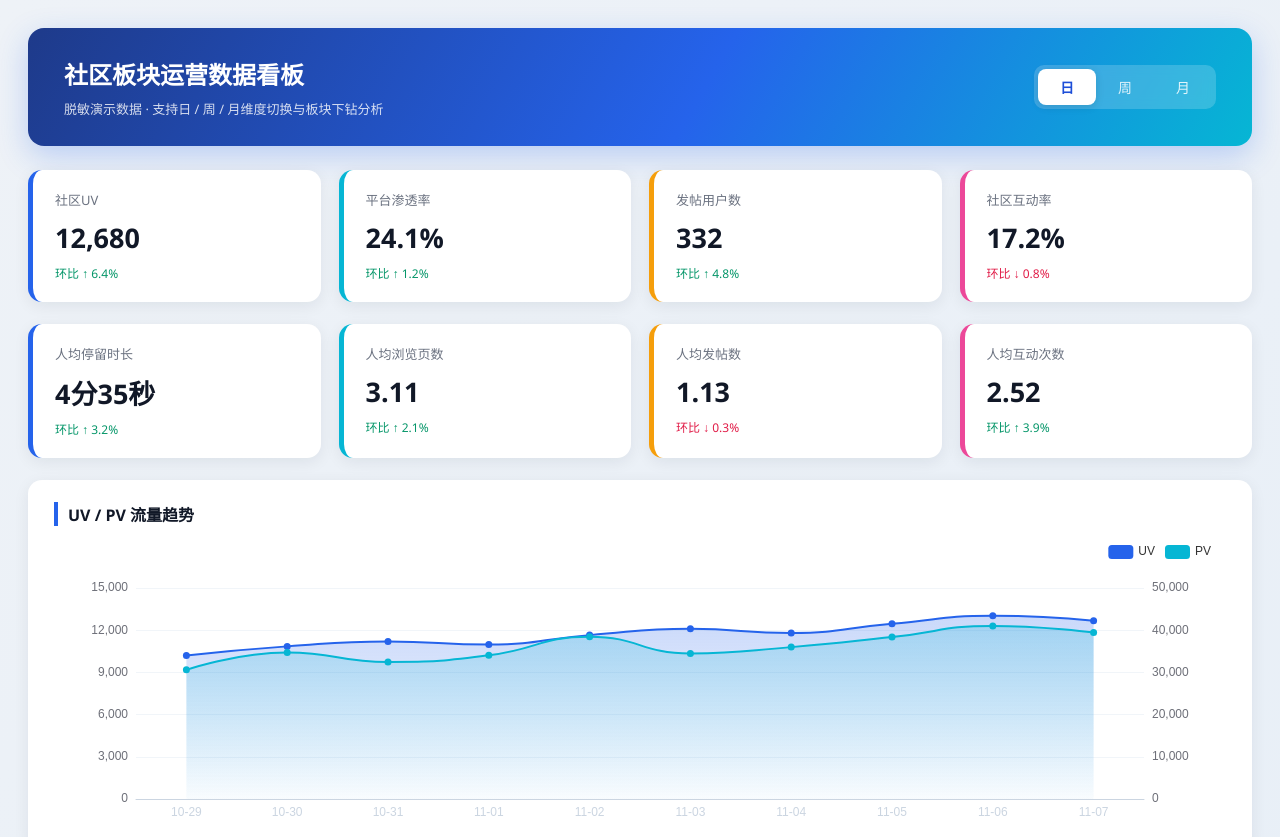
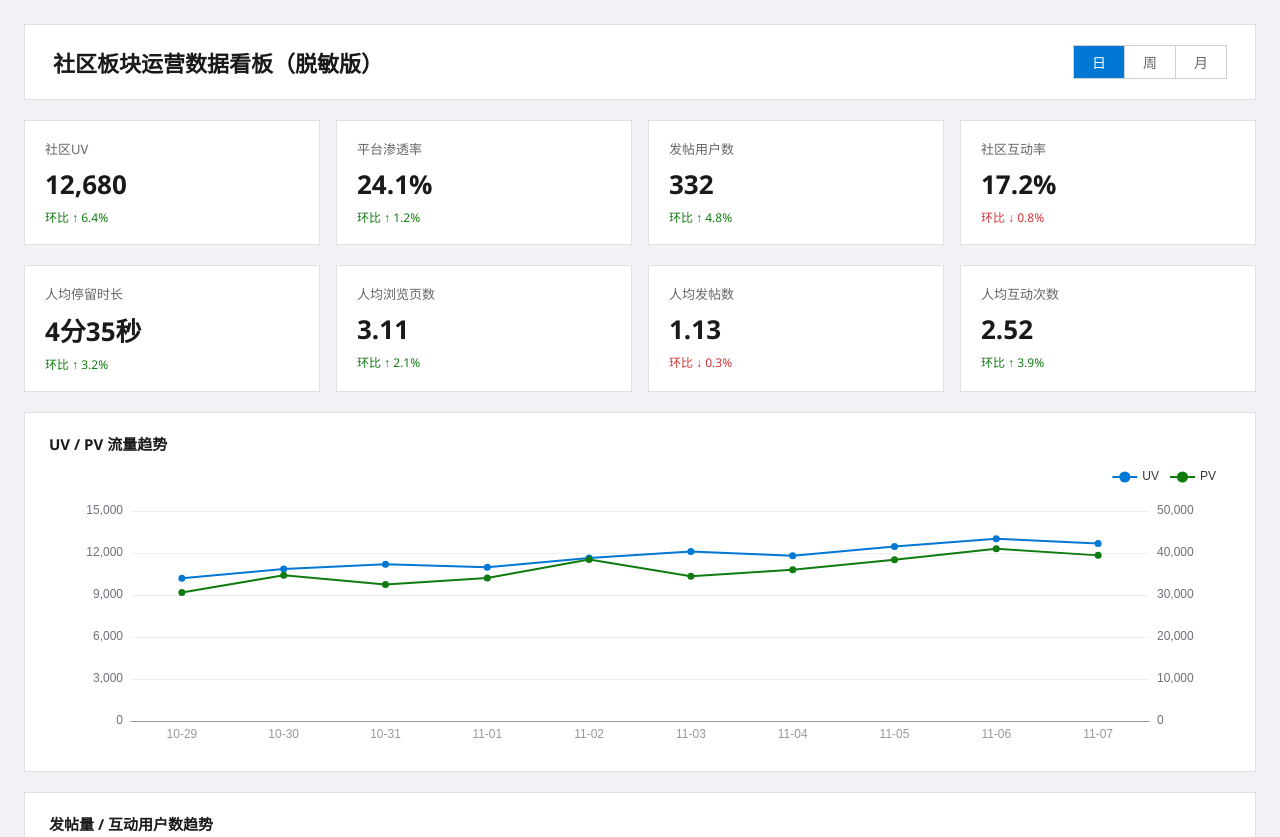
Before and after one commit to hannei/community-dashboard-demo, a plain HTML site: page index.html in a window 1280 px wide. Shown: the top 837 px of the page. Drawn offline with nearby package versions, Linux system fonts and the light colour scheme.

Commit message:
use non-styled dashboard version

```diff
--- a/index.html
+++ b/index.html
@@ -3,153 +3,116 @@
 <head>
     <meta charset="UTF-8">
     <meta name="viewport" content="width=device-width, initial-scale=1">
-    <title>社区运营数据看板（美观版） | 脱敏Demo</title>
+    <title>社区运营数据看板 | 脱敏Demo</title>
     <script src="https://fastly.jsdelivr.net/npm/echarts@5.4.3/dist/echarts.min.js"></script>
     <style>
         * { margin: 0; padding: 0; box-sizing: border-box; font-family: "Segoe UI", "Microsoft Yahei", sans-serif; }
-        body {
-            background: linear-gradient(135deg, #eef2f7 0%, #e4edf7 100%);
-            padding: 28px;
-            color: #1f2937;
-        }
+        body { background: #f0f2f5; padding: 24px; color: #252525; }
 
-        /* 顶部横幅 */
-        .banner {
-            background: linear-gradient(120deg, #1e3a8a 0%, #2563eb 55%, #06b6d4 100%);
-            border-radius: 16px;
-            padding: 28px 36px;
-            margin-bottom: 24px;
+        /* 头部 */
+        .header {
+            background: #fff;
+            padding: 20px 28px;
+            border: 1px solid #e0e0e0;
+            margin-bottom: 20px;
             display: flex;
             justify-content: space-between;
             align-items: center;
-            box-shadow: 0 10px 30px rgba(37, 99, 235, 0.25);
         }
-        .banner h1 { color: #fff; font-size: 24px; font-weight: 600; margin-bottom: 8px; }
-        .banner p { color: rgba(255,255,255,0.82); font-size: 13px; }
-        .time-switch {
-            display: flex;
-            background: rgba(255,255,255,0.18);
-            border-radius: 10px;
-            padding: 4px;
-            backdrop-filter: blur(6px);
-        }
+        .header h1 { font-size: 22px; font-weight: 600; color: #1a1a1a; }
+        .time-switch { display: flex; border: 1px solid #d0d0d0; }
         .time-btn {
-            padding: 8px 22px;
-            background: transparent;
+            padding: 6px 18px;
+            background: #fff;
             border: none;
-            border-radius: 8px;
+            border-right: 1px solid #d0d0d0;
             cursor: pointer;
             font-size: 14px;
-            color: rgba(255,255,255,0.85);
-            transition: all 0.25s;
+            color: #666;
         }
-        .time-btn.active {
-            background: #fff;
-            color: #1d4ed8;
-            font-weight: 600;
-            box-shadow: 0 2px 8px rgba(0,0,0,0.12);
-        }
+        .time-btn:last-child { border-right: none; }
+        .time-btn.active { background: #0078d4; color: #fff; }
 
-        /* KPI 卡片 */
+        /* 指标卡 */
         .kpi-cards {
             display: grid;
             grid-template-columns: repeat(4, 1fr);
-            gap: 18px;
-            margin-bottom: 22px;
+            gap: 16px;
+            margin-bottom: 20px;
         }
         .kpi-card {
             background: #fff;
-            border-radius: 14px;
-            padding: 20px 22px;
-            box-shadow: 0 4px 16px rgba(15, 23, 42, 0.07);
-            border-left: 5px solid #2563eb;
-            transition: transform 0.25s, box-shadow 0.25s;
+            padding: 18px 20px;
+            border: 1px solid #e0e0e0;
         }
-        .kpi-card:nth-child(4n+2) { border-left-color: #06b6d4; }
-        .kpi-card:nth-child(4n+3) { border-left-color: #f59e0b; }
-        .kpi-card:nth-child(4n+4) { border-left-color: #ec4899; }
-        .kpi-card:hover { transform: translateY(-4px); box-shadow: 0 10px 24px rgba(15, 23, 42, 0.12); }
-        .kpi-label { font-size: 13px; color: #6b7280; margin-bottom: 10px; }
-        .kpi-value { font-size: 27px; font-weight: 700; color: #111827; margin-bottom: 8px; }
-        .kpi-change { font-size: 12px; font-weight: 500; }
-        .up { color: #059669; }
-        .down { color: #e11d48; }
+        .kpi-label { font-size: 13px; color: #666; margin-bottom: 8px; }
+        .kpi-value { font-size: 26px; font-weight: 600; color: #1a1a1a; margin-bottom: 6px; }
+        .kpi-change { font-size: 12px; }
+        .up { color: #107c10; }
+        .down { color: #d13438; }
 
-        /* 图表卡片 */
+        /* 图表卡片：单列 */
         .chart-box {
             background: #fff;
-            border-radius: 14px;
-            padding: 22px 26px;
-            margin-bottom: 22px;
-            height: 370px;
-            box-shadow: 0 4px 16px rgba(15, 23, 42, 0.07);
+            padding: 20px 24px;
+            border: 1px solid #e0e0e0;
+            margin-bottom: 20px;
+            height: 360px;
         }
-        .chart-title {
-            font-size: 16px;
-            font-weight: 600;
-            margin-bottom: 14px;
-            color: #111827;
-            padding-left: 10px;
-            border-left: 4px solid #2563eb;
-        }
-        .chart { width: 100%; height: calc(100% - 32px); }
+        .chart-title { font-size: 15px; font-weight: 600; margin-bottom: 12px; color: #1a1a1a; }
+        .chart { width: 100%; height: calc(100% - 28px); }
 
-        /* 表格卡片 */
+        /* 表格卡片：单列 */
         .table-box {
             background: #fff;
-            border-radius: 14px;
-            padding: 22px 26px;
-            margin-bottom: 22px;
-            box-shadow: 0 4px 16px rgba(15, 23, 42, 0.07);
+            padding: 20px 24px;
+            border: 1px solid #e0e0e0;
+            margin-bottom: 20px;
         }
         .table-title {
-            font-size: 16px;
+            font-size: 15px;
             font-weight: 600;
-            margin-bottom: 14px;
-            color: #111827;
+            margin-bottom: 12px;
+            color: #1a1a1a;
             display: flex;
             justify-content: space-between;
             align-items: center;
-            padding-left: 10px;
-            border-left: 4px solid #2563eb;
         }
-        .table-tip { display: flex; align-items: center; gap: 8px; border-left: none; padding: 0; }
-        .filter-label { font-size: 12px; color: #6b7280; }
+        .table-tip { font-size: 12px; color: #888; font-weight: normal; display: flex; align-items: center; gap: 6px; }
+        .filter-label { font-size: 12px; color: #888; }
         .filter-select {
-            padding: 7px 12px;
-            border: 1px solid #d1d5db;
-            border-radius: 8px;
+            padding: 5px 10px;
+            border: 1px solid #d0d0d0;
             font-size: 13px;
-            background: #f9fafb;
+            background: #fff;
             cursor: pointer;
             outline: none;
-            min-width: 115px;
-            transition: border-color 0.2s;
+            min-width: 110px;
         }
-        .filter-select:focus { border-color: #2563eb; background: #fff; }
-        .table-scroll { overflow-x: auto; max-height: 450px; overflow-y: auto; border-radius: 10px; }
-        table { width: 100%; border-collapse: collapse; font-size: 13px; }
-        th, td { padding: 11px 12px; text-align: center; white-space: nowrap; }
+        .filter-select:focus { border-color: #0078d4; }
+        .table-scroll { overflow-x: auto; max-height: 440px; overflow-y: auto; }
+        table { width: 100%; border-collapse: collapse; font-size: 13px; table-layout: auto; }
+        th, td {
+            padding: 10px 12px;
+            text-align: center;
+            white-space: nowrap;
+        }
         th {
-            background: linear-gradient(180deg, #f8fafc 0%, #eef2ff 100%);
+            background: #f5f5f5;
             font-weight: 600;
-            color: #374151;
-            border-bottom: 2px solid #e0e7ff;
+            color: #333;
+            border-bottom: 1px solid #d0d0d0;
             position: sticky;
             top: 0;
         }
-        td { border-bottom: 1px solid #f1f5f9; cursor: pointer; }
-        tbody tr { transition: background 0.2s; }
-        tbody tr:hover { background: #eff6ff; }
-        tbody tr.active { background: #dbeafe; }
+        td { border-bottom: 1px solid #eee; cursor: pointer; }
+        tbody tr:hover { background: #f5faff; }
+        tbody tr.active { background: #e8f4ff; }
     </style>
 </head>
 <body>
-    <div class="banner">
-        <div>
-            <h1>社区板块运营数据看板</h1>
-            <p>脱敏演示数据 · 支持日 / 周 / 月维度切换与板块下钻分析</p>
-        </div>
+    <div class="header">
+        <h1>社区板块运营数据看板（脱敏版）</h1>
         <div class="time-switch">
             <button class="time-btn active" data-type="day">日</button>
             <button class="time-btn" data-type="week">周</button>
@@ -209,7 +172,7 @@
         <div class="chart" id="chart-uvpv"></div>
     </div>
     <div class="chart-box">
-        <div class="chart-title">内容生产与互动参与趋势</div>
+        <div class="chart-title">发帖量 / 互动用户数趋势</div>
         <div class="chart" id="chart-post"></div>
     </div>
     <div class="chart-box">
@@ -217,7 +180,7 @@
         <div class="chart" id="chart-pie"></div>
     </div>
     <div class="chart-box">
-        <div class="chart-title">用户粘性与使用深度趋势</div>
+        <div class="chart-title">用户使用深度趋势（人均浏览页数 / 人均停留时长）</div>
         <div class="chart" id="chart-depth"></div>
     </div>
 
@@ -281,7 +244,7 @@
     </div>
 
     <script>
-        // ==================== 模拟脱敏数据（与PowerBI版一致） ====================
+        // ==================== 模拟脱敏数据（10天，UV与PV走势分化） ====================
         const dateList = ['10-29','10-30','10-31','11-01','11-02','11-03','11-04','11-05','11-06','11-07'];
         const uvData = [10200, 10850, 11200, 10980, 11650, 12100, 11800, 12458, 13021, 12680];
         const pvData = [30600, 34720, 32480, 34038, 38445, 34485, 35990, 38371, 41016, 39435];
@@ -290,6 +253,7 @@
         const avgPagesData = [3.00, 3.20, 2.90, 3.10, 3.30, 2.85, 3.05, 3.08, 3.15, 3.11];
         const avgTimeData = [255, 268, 260, 264, 275, 258, 266, 272, 280, 275];
 
+        // 板块汇总：补全UV、分项互动、爆款数
         const categoryData = [
             { name: '经验分享', uv: 4860, posts: 86, users: 78, likes: 986, comments: 320, shares: 214, rate: '18.6%', hot: 6 },
             { name: '问题求助', uv: 3980, posts: 72, users: 65, likes: 542, comments: 410, shares: 68, rate: '14.2%', hot: 2 },
@@ -298,6 +262,7 @@
             { name: '资源分享', uv: 2840, posts: 46, users: 41, likes: 436, comments: 142, shares: 268, rate: '12.6%', hot: 3 }
         ];
 
+        // 帖子明细：12条，补全主题、帖主类型、互动率、传播系数
         const postDataList = [
             { id: 'P10098', topic: '经验总结', uid: 'U2001', utype: 'KOL', cate: '经验分享', date: '2026-11-07', views: 1380, likes: 132, comments: 35, shares: 17 },
             { id: 'P10099', topic: '日常打卡', uid: 'U2002', utype: '普通用户', cate: '日常打卡', date: '2026-11-07', views: 890, likes: 98, comments: 19, shares: 9 },
@@ -312,7 +277,7 @@
             { id: 'P10108', topic: '经验总结', uid: 'U2011', utype: 'KOL', cate: '经验分享', date: '2026-11-04', views: 1580, likes: 124, comments: 38, shares: 18 },
             { id: 'P10109', topic: '话题讨论', uid: 'U2012', utype: '普通用户', cate: '话题讨论', date: '2026-11-04', views: 1040, likes: 85, comments: 41, shares: 11 }
         ];
-        // ==================== 表格渲染与筛选联动 ====================
+        // ==================== 板块汇总表渲染 ====================
         let currentCate = '经验分享';
 
         function renderCategoryTable() {
@@ -333,11 +298,33 @@
                     <td>${item.hot}</td>
                 </tr>
             `).join('');
+
             tbody.querySelectorAll('tr').forEach(tr => {
                 tr.addEventListener('click', () => setCate(tr.dataset.cate));
             });
         }
 
+        // 初始化两个下拉筛选框
+        function initFilters() {
+            const options = ['全部板块'].concat(categoryData.map(c => c.name));
+            ['filter-cate-1', 'filter-cate-2'].forEach(id => {
+                const sel = document.getElementById(id);
+                sel.innerHTML = options.map(o => `<option value="${o}">${o}</option>`).join('');
+                sel.value = currentCate;
+                sel.addEventListener('change', () => setCate(sel.value));
+            });
+        }
+
+        // 统一筛选状态：两个下拉框、汇总表、明细表联动
+        function setCate(cate) {
+            currentCate = cate;
+            document.getElementById('filter-cate-1').value = cate;
+            document.getElementById('filter-cate-2').value = cate;
+            renderCategoryTable();
+            renderPostTable(cate === '全部板块' ? null : cate);
+        }
+
+        // ==================== 帖子明细表渲染 ====================
         function renderPostTable(cate) {
             const list = cate ? postDataList.filter(p => p.cate === cate) : postDataList;
             const tbody = document.getElementById('post-body');
@@ -347,7 +334,7 @@
                 return `
                     <tr>
                         <td>${item.id}</td>
-                        <td style="white-space:normal;min-width:120px">${item.topic}</td>
+                        <td style="white-space:normal;min-width:140px">${item.topic}</td>
                         <td>${item.uid}</td>
                         <td>${item.utype}</td>
                         <td>${item.cate}</td>
@@ -362,28 +349,11 @@
             }).join('');
         }
 
-        function initFilters() {
-            const options = ['全部板块'].concat(categoryData.map(c => c.name));
-            ['filter-cate-1', 'filter-cate-2'].forEach(id => {
-                const sel = document.getElementById(id);
-                sel.innerHTML = options.map(o => `<option value="${o}">${o}</option>`).join('');
-                sel.value = currentCate;
-                sel.addEventListener('change', () => setCate(sel.value));
-            });
-        }
+        // 通用坐标轴样式（PowerBI风格：直线、无刻度线、淡网格）
+        const axisLineStyle = { lineStyle: { color: '#999' } };
+        const splitLineStyle = { lineStyle: { color: '#eee' } };
 
-        function setCate(cate) {
-            currentCate = cate;
-            document.getElementById('filter-cate-1').value = cate;
-            document.getElementById('filter-cate-2').value = cate;
-            renderCategoryTable();
-            renderPostTable(cate === '全部板块' ? null : cate);
-        }
-
-        const splitLineStyle = { lineStyle: { color: '#f1f5f9' } };
-        const axisLineStyle = { lineStyle: { color: '#cbd5e1' } };
-
-        // ==================== 图表1：UV/PV（平滑曲线+渐变面积） ====================
+        // ==================== 图表1：UV/PV（双轴，走势已分化） ====================
         const uvChart = echarts.init(document.getElementById('chart-uvpv'));
         uvChart.setOption({
             tooltip: {
@@ -397,33 +367,21 @@
                     return s;
                 }
             },
-            legend: { data: ['UV', 'PV'], right: 10, top: 0, icon: 'roundRect' },
-            grid: { left: 82, right: 82, top: 48, bottom: 35 },
-            color: ['#2563eb', '#06b6d4'],
+            legend: { data: ['UV', 'PV'], right: 10, top: 0 },
+            grid: { left: 82, right: 82, top: 45, bottom: 35 },
+            color: ['#0078d4', '#107c10'],
             xAxis: { type: 'category', data: dateList, axisLine: axisLineStyle, axisTick: { show: false } },
             yAxis: [
                 { type: 'value', splitLine: splitLineStyle, axisLine: { show: false }, axisTick: { show: false } },
                 { type: 'value', splitLine: { show: false }, axisLine: { show: false }, axisTick: { show: false } }
             ],
             series: [
-                {
-                    name: 'UV', type: 'line', smooth: true, data: uvData, symbol: 'circle', symbolSize: 7, yAxisIndex: 0,
-                    areaStyle: { color: new echarts.graphic.LinearGradient(0,0,0,1,[
-                        { offset: 0, color: 'rgba(37,99,235,0.35)' },
-                        { offset: 1, color: 'rgba(37,99,235,0.02)' }
-                    ])}
-                },
-                {
-                    name: 'PV', type: 'line', smooth: true, data: pvData, symbol: 'circle', symbolSize: 7, yAxisIndex: 1,
-                    areaStyle: { color: new echarts.graphic.LinearGradient(0,0,0,1,[
-                        { offset: 0, color: 'rgba(6,182,212,0.3)' },
-                        { offset: 1, color: 'rgba(6,182,212,0.02)' }
-                    ])}
-                }
+                { name: 'UV', type: 'line', data: uvData, symbol: 'circle', symbolSize: 7, yAxisIndex: 0 },
+                { name: 'PV', type: 'line', data: pvData, symbol: 'circle', symbolSize: 7, yAxisIndex: 1 }
             ]
         });
 
-        // ==================== 图表2：发帖量(渐变柱)/互动用户(平滑线) ====================
+        // ==================== 图表2：发帖量(柱)/互动用户数(线) ====================
         const postChart = echarts.init(document.getElementById('chart-post'));
         postChart.setOption({
             tooltip: {
@@ -437,40 +395,32 @@
                     return s;
                 }
             },
-            legend: { data: ['发帖量', '互动用户数'], right: 10, top: 0, icon: 'roundRect' },
-            grid: { left: 82, right: 82, top: 48, bottom: 35 },
-            color: ['#2563eb', '#eab308'],
+            legend: { data: ['发帖量', '互动用户数'], right: 10, top: 0 },
+            grid: { left: 82, right: 82, top: 45, bottom: 35 },
+            color: ['#0078d4', '#d83b01'],
             xAxis: { type: 'category', data: dateList, axisLine: axisLineStyle, axisTick: { show: false } },
             yAxis: [
                 { type: 'value', splitLine: splitLineStyle, axisLine: { show: false }, axisTick: { show: false } },
                 { type: 'value', splitLine: { show: false }, axisLine: { show: false }, axisTick: { show: false } }
             ],
             series: [
-                {
-                    name: '发帖量', type: 'bar', data: postData, barWidth: 22, yAxisIndex: 0,
-                    itemStyle: {
-                        color: new echarts.graphic.LinearGradient(0,0,0,1,[
-                            { offset: 0, color: '#2563eb' },
-                            { offset: 1, color: '#93c5fd' }
-                        ])
-                    }
-                },
-                { name: '互动用户数', type: 'line', smooth: true, data: interactUserData, symbol: 'circle', symbolSize: 7, yAxisIndex: 1 }
+                { name: '发帖量', type: 'bar', data: postData, barWidth: 22, yAxisIndex: 0 },
+                { name: '互动用户数', type: 'line', data: interactUserData, symbol: 'circle', symbolSize: 7, yAxisIndex: 1 }
             ]
         });
 
-        // ==================== 图表3：互动构成（现代配色，只显示百分比） ====================
+        // ==================== 图表3：互动构成（饼上只留百分比，名称看图例） ====================
         const pieChart = echarts.init(document.getElementById('chart-pie'));
         pieChart.setOption({
             tooltip: { trigger: 'item', formatter: '{b}: {c}次 ({d}%)' },
-            legend: { bottom: 5, left: 'center', icon: 'circle' },
-            color: ['#2563eb', '#06b6d4', '#f59e0b'],
+            legend: { bottom: 5, left: 'center' },
+            color: ['#0078d4', '#107c10', '#d83b01'],
             series: [{
                 type: 'pie',
-                radius: ['46%', '68%'],
+                radius: ['45%', '68%'],
                 center: ['50%', '46%'],
-                itemStyle: { borderRadius: 6, borderColor: '#fff', borderWidth: 3 },
-                label: { formatter: '{d}%', fontSize: 12, fontWeight: 600 },
+                itemStyle: { borderColor: '#fff', borderWidth: 2 },
+                label: { formatter: '{d}%', fontSize: 12 },
                 data: [
                     { value: 1280, name: '点赞' },
                     { value: 420, name: '评论' },
@@ -479,7 +429,7 @@
             }]
         });
 
-        // ==================== 图表4：浏览页数(渐变柱)/停留时长(平滑线) ====================
+        // ==================== 图表4：浏览页数(柱)/停留时长(线) ====================
         const depthChart = echarts.init(document.getElementById('chart-depth'));
         depthChart.setOption({
             tooltip: {
@@ -493,28 +443,21 @@
                     return s;
                 }
             },
-            legend: { data: ['人均浏览页数', '人均停留时长'], right: 10, top: 0, icon: 'roundRect' },
-            grid: { left: 82, right: 82, top: 48, bottom: 35 },
-            color: ['#8b5cf6', '#059669'],
+            legend: { data: ['人均浏览页数', '人均停留时长'], right: 10, top: 0 },
+            grid: { left: 82, right: 82, top: 45, bottom: 35 },
+            color: ['#5c2d91', '#008272'],
             xAxis: { type: 'category', data: dateList, axisLine: axisLineStyle, axisTick: { show: false } },
             yAxis: [
                 { type: 'value', min: 2.6, max: 3.4, splitLine: splitLineStyle, axisLine: { show: false }, axisTick: { show: false } },
                 { type: 'value', min: 245, max: 290, splitLine: { show: false }, axisLine: { show: false }, axisTick: { show: false } }
             ],
             series: [
-                {
-                    name: '人均浏览页数', type: 'bar', data: avgPagesData, barWidth: 22, yAxisIndex: 0,
-                    itemStyle: {
-                        color: new echarts.graphic.LinearGradient(0,0,0,1,[
-                            { offset: 0, color: '#8b5cf6' },
-                            { offset: 1, color: '#c4b5fd' }
-                        ])
-                    }
-                },
-                { name: '人均停留时长', type: 'line', smooth: true, data: avgTimeData, symbol: 'circle', symbolSize: 7, yAxisIndex: 1 }
+                { name: '人均浏览页数', type: 'bar', data: avgPagesData, barWidth: 22, yAxisIndex: 0 },
+                { name: '人均停留时长', type: 'line', data: avgTimeData, symbol: 'circle', symbolSize: 7, yAxisIndex: 1 }
             ]
         });
 
+        // 自适应
         window.addEventListener('resize', () => {
             uvChart.resize();
             postChart.resize();
@@ -522,7 +465,7 @@
             depthChart.resize();
         });
 
-        // 时间维度切换
+        // ==================== 时间维度切换（演示用） ====================
         document.querySelectorAll('.time-btn').forEach(btn => {
             btn.addEventListener('click', () => {
                 document.querySelectorAll('.time-btn').forEach(b => b.classList.remove('active'));
```
